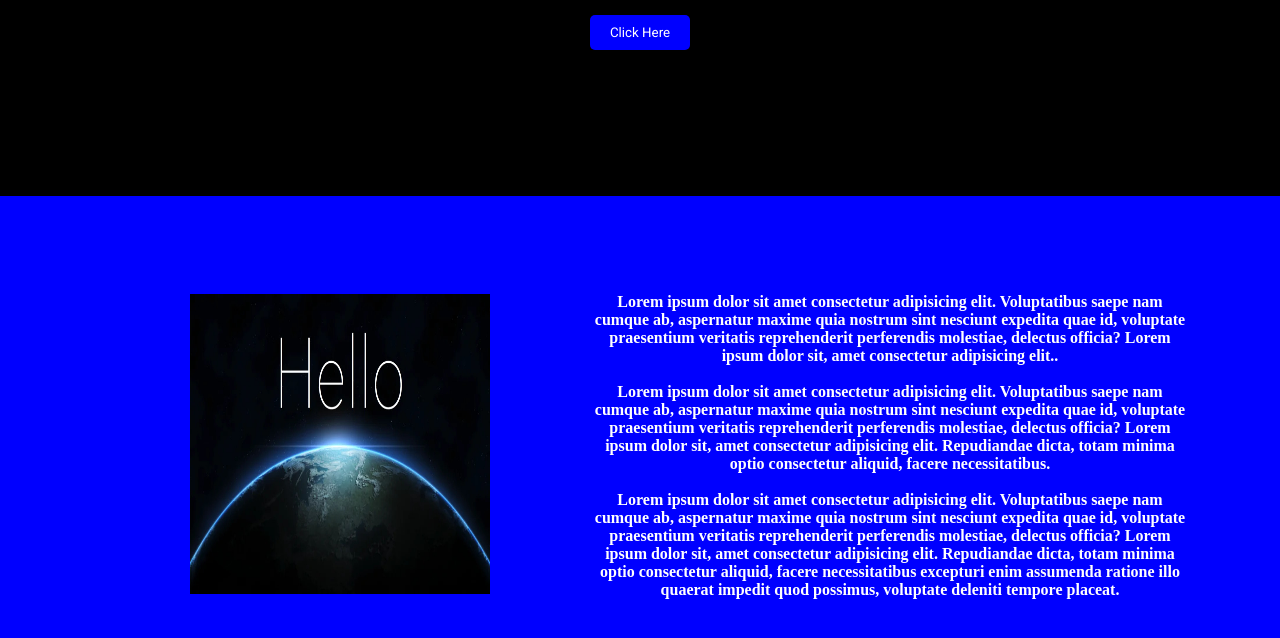
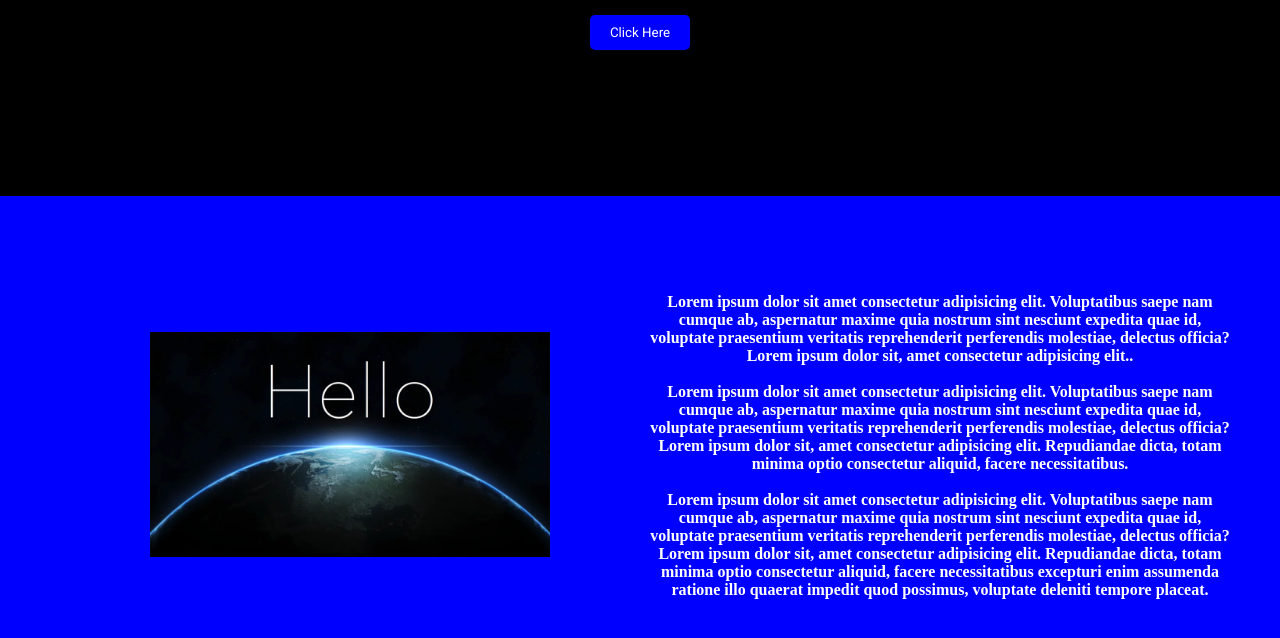
Before and after one commit to TiagoLealFarias/HelloWorld-, a plain HTML site: page index.html in a window 1280 px wide. Shown: the part 204-842 px from the top of the page. Drawn offline with Linux system fonts and the light colour scheme.

Commit message:
usind the command object-fit to format the image

```diff
--- a/style.css
+++ b/style.css
@@ -45,8 +45,9 @@ button:focus-within {
 }
 
 img {
-    width: 300px;
-    height: 300px;
+    width: 400px;
+    height: 400px;
+    object-fit: contain;  /**A imagem sera redimensionada para caber dentro do container**/
     margin-right: 100px;
     margin-left: 100px;
 }
```
